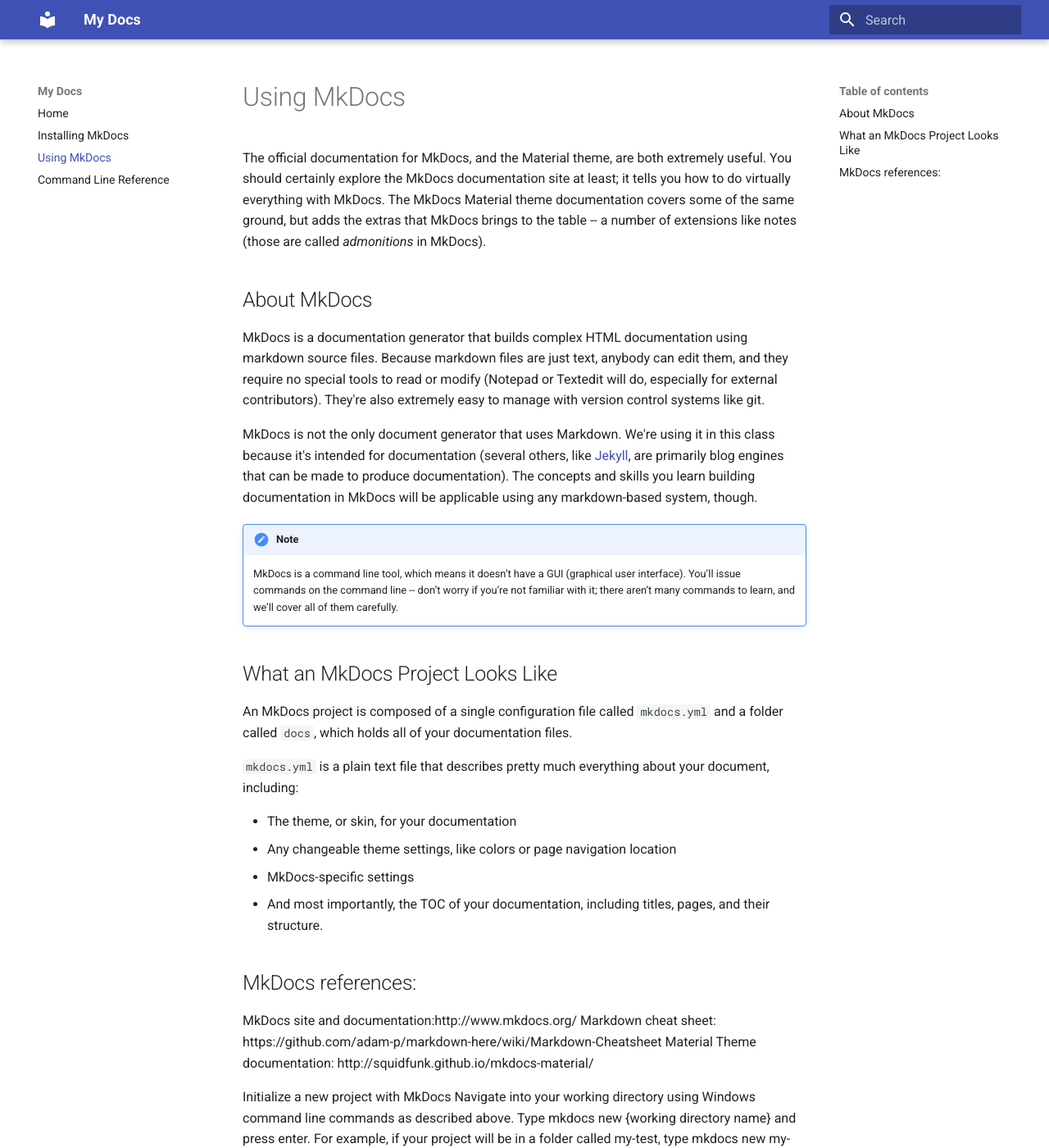
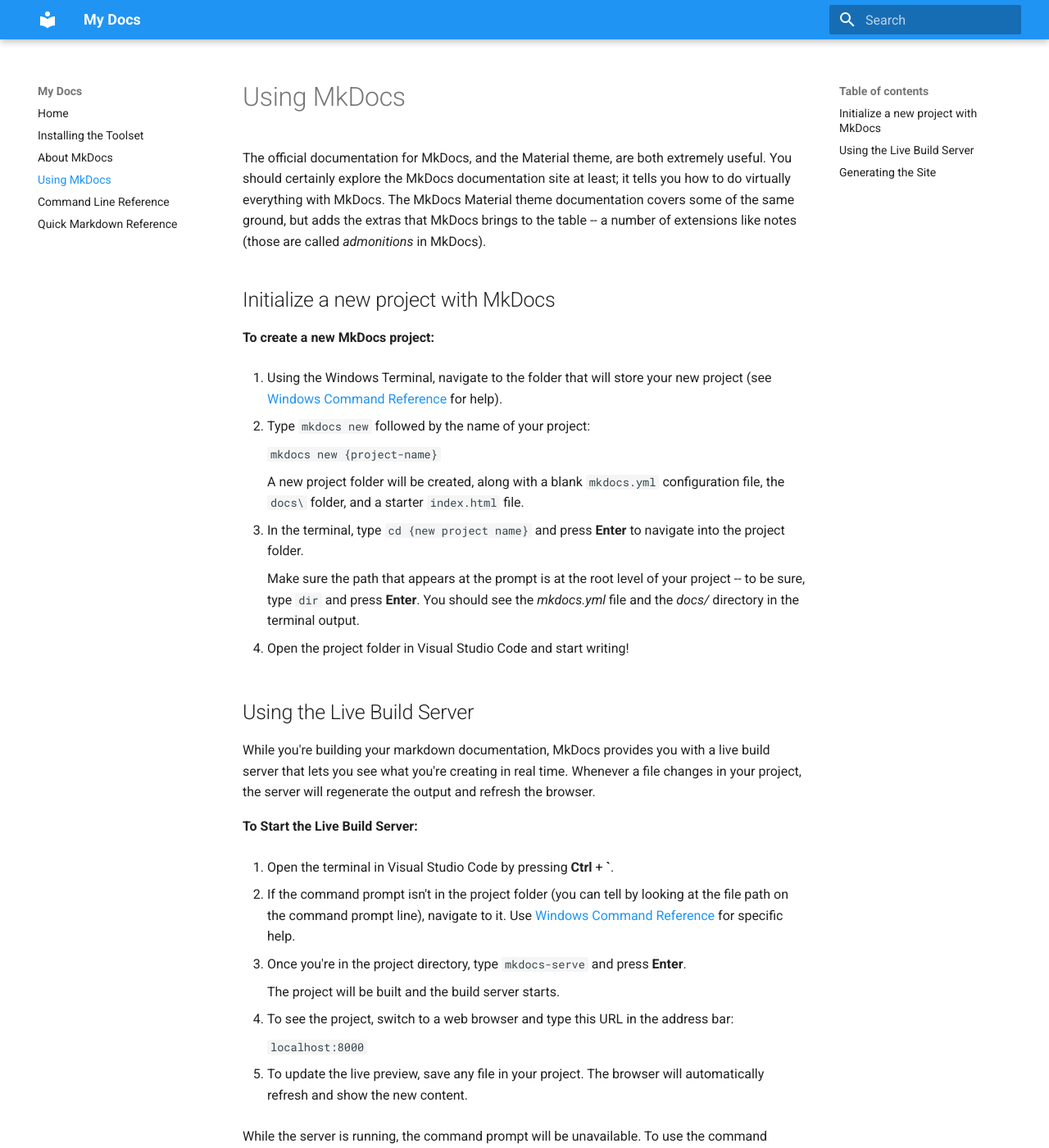
Before and after one commit to erilot/2206-mkdocs, an MkDocs documentation site: the page built from docs/using.md, in a window 1280 px wide and 1400 px high. Shown: the whole window at 82% size. Built offline with MkDocs 1.6.1 and Material for MkDocs 9.7.7, drawn with Linux system fonts in a browser that asks for light colours; old or Windows-style settings are respelled for this version of MkDocs; some of the changed text lies outside the part shown.

Commit message:
First update

````diff
--- a/docs/using.md
+++ b/docs/using.md
@@ -3,52 +3,71 @@
 The official documentation for MkDocs, and the Material theme, are both extremely useful. You should certainly explore the MkDocs documentation site at least; it tells you how to do virtually everything with MkDocs.
 The MkDocs Material theme documentation covers some of the same ground, but adds the extras that MkDocs brings to the table -- a number of extensions like notes (those are called *admonitions* in MkDocs).
 
-## About MkDocs
+## Initialize a new project with MkDocs
 
-MkDocs is a documentation generator that builds complex HTML documentation using markdown source files. Because markdown files are just text, anybody can edit them, and they require no special tools to read or modify (Notepad or Textedit will do, especially for external contributors). They're also extremely easy to manage with version control systems like git.
+**To create a new MkDocs project:**
 
-MkDocs is not the only document generator that uses Markdown. We're using it in this class because it's intended for documentation (several others, like [Jekyll](https://jekyllrb.com/), are primarily blog engines that can be made to produce documentation). The concepts and skills you learn building documentation in MkDocs will be applicable using any markdown-based system, though.
+1. Using the Windows Terminal, navigate to the folder that will store your new project (see [Windows Command Reference](cmd-reference) for help).
 
-!!! note
-    MkDocs is a command line tool, which means it doesn’t have a GUI (graphical user interface). You’ll issue commands on the command line -- don’t worry if you’re not familiar with it; there aren’t many commands to learn, and we’ll cover all of them carefully.
+1. Type `mkdocs new` followed by the name of your project:
 
-## What an MkDocs Project Looks Like
+    ```
+    mkdocs new {project-name}
+    ```
 
-An MkDocs project is composed of a single configuration file called `mkdocs.yml` and a folder called `docs`, which holds all of your documentation files.
+    A new project folder will be created, along with a blank `mkdocs.yml` configuration file, the `docs\` folder, and a starter `index.html` file.
 
-`mkdocs.yml` is a plain text file that describes pretty much everything about your document, including:
+1. In the terminal, type `cd {new project name}` and press **Enter** to navigate into the project folder.
 
-* The theme, or skin, for your documentation
-* Any changeable theme settings, like colors or page navigation location
-* MkDocs-specific settings
-* And most importantly, the TOC of your documentation, including titles, pages, and their structure.
+    Make sure the path that appears at the prompt is at the root level of your project -- to be sure, type `dir` and press **Enter**. You should see the *mkdocs.yml* file and the *docs/* directory in the terminal output.
+
+1. Open the project folder in Visual Studio Code and start writing!
 
 
+## Using the Live Build Server
 
+While you're building your markdown documentation, MkDocs provides you with a live build server that lets you see what you're creating in real time. Whenever a file changes in your project, the server will regenerate the output and refresh the browser.
 
-## MkDocs references:
-MkDocs site and documentation:http://www.mkdocs.org/
-Markdown cheat sheet: https://github.com/adam-p/markdown-here/wiki/Markdown-Cheatsheet
-Material Theme documentation:  http://squidfunk.github.io/mkdocs-material/
+**To Start the Live Build Server:**
 
-Initialize a new project with MkDocs
-Navigate into your working directory using Windows command line commands as described above.
-Type mkdocs new {working directory name} and press enter. For example, if your project will be in a folder called my-test, type mkdocs new my-test and press enter.
-If the project directory doesn’t exist already, it will be created.
-The project will be initialized and a starter configuration file (mkdocs.yml) is created, along with a directory called docs and an example markdown file (index.md).
-Open the New Project in Visual Studio Code
-Open the file explorer (the top icon in the menu bar, or View > Explorer).
-Open the new project folder: Go to File > Open Folder, and navigate to the folder you created above with the mkdocs new command.
+1. Open the terminal in Visual Studio Code by pressing **Ctrl** + **`**.
 
+1. If the command prompt isn't in the project folder (you can tell by looking at the file path on the command prompt line), navigate to it. Use [Windows Command Reference](cmd-reference) for specific help.
 
+1. Once you're in the project directory, type `mkdocs-serve` and press **Enter**.
 
+    The project will be built and the build server starts.
 
+1. To see the project, switch to a web browser and type this URL in the address bar:
 
+    ```
+    localhost:8000
+    ```
 
+1. To update the live preview, save any file in your project. The browser will automatically refresh and show the new content.
 
+While the server is running, the command prompt will be unavailable. To use the command prompt again, stop the build server as described next.
 
-Image references:
+** To Stop the Live Build Server: **
 
-```md
-![Alt Text](path/to/image/file.png)
-```
+1. Click in the terminal window of Visual Studio Code. You won't see any visual feedback when you do this, but it puts the focus on the terminal window  so the next command is applied to it and not the editor.
+
+1. Type **Ctrl** + **c**.
+
+    The server will stop running and you'll see the command prompt again.
+
+    !!! tip
+        This key combination means *copy* in most modern contexts, but in this case it means *break*. This is a holdover from the old days of command line programming.
+
+## Generating the Site
+
+When you're ready, you can run the mkdocs builder to create a package of files suitable for uploading to a server. If you're looking at this site online, that's the command that was used to create this package.
+
+The content created by mkdocs-build is identical to what you've been looking at with mkdocs-serve; it just places all the files in a convenient location for uploading.
+
+**To build the Documentation Site:**
+
+1. If the live server is running, stop it by clicking into the terminal window and typing **Ctrl** + **c**.
+
+1. At the command prompt, type `mkdocs build` and press **Enter**.
+    The site will be built and placed in a directory called *Site/*, located in the main project directory alongside the *docs/* folder and the *mkdocs.yml* file.
--- a/mkdocs.yml
+++ b/mkdocs.yml
@@ -5,8 +5,15 @@
   - admonition
   - codehilite
 
+extra:
+  palette:
+    primary: 'blue'
+    accent: 'light blue'
+
 pages:
   - Home: index.md
-  - Installing MkDocs: installing.md
+  - Installing the Toolset: installing.md
+  - About MkDocs: about-mkdocs.md
   - Using MkDocs: using.md
   - Command Line Reference: cmd-reference.md
+  - Quick Markdown Reference: quick-md-reference.md
````
Also changed, not shown: docs/index.md (+2 -0 lines), docs/installing.md (+5 -3 lines).
